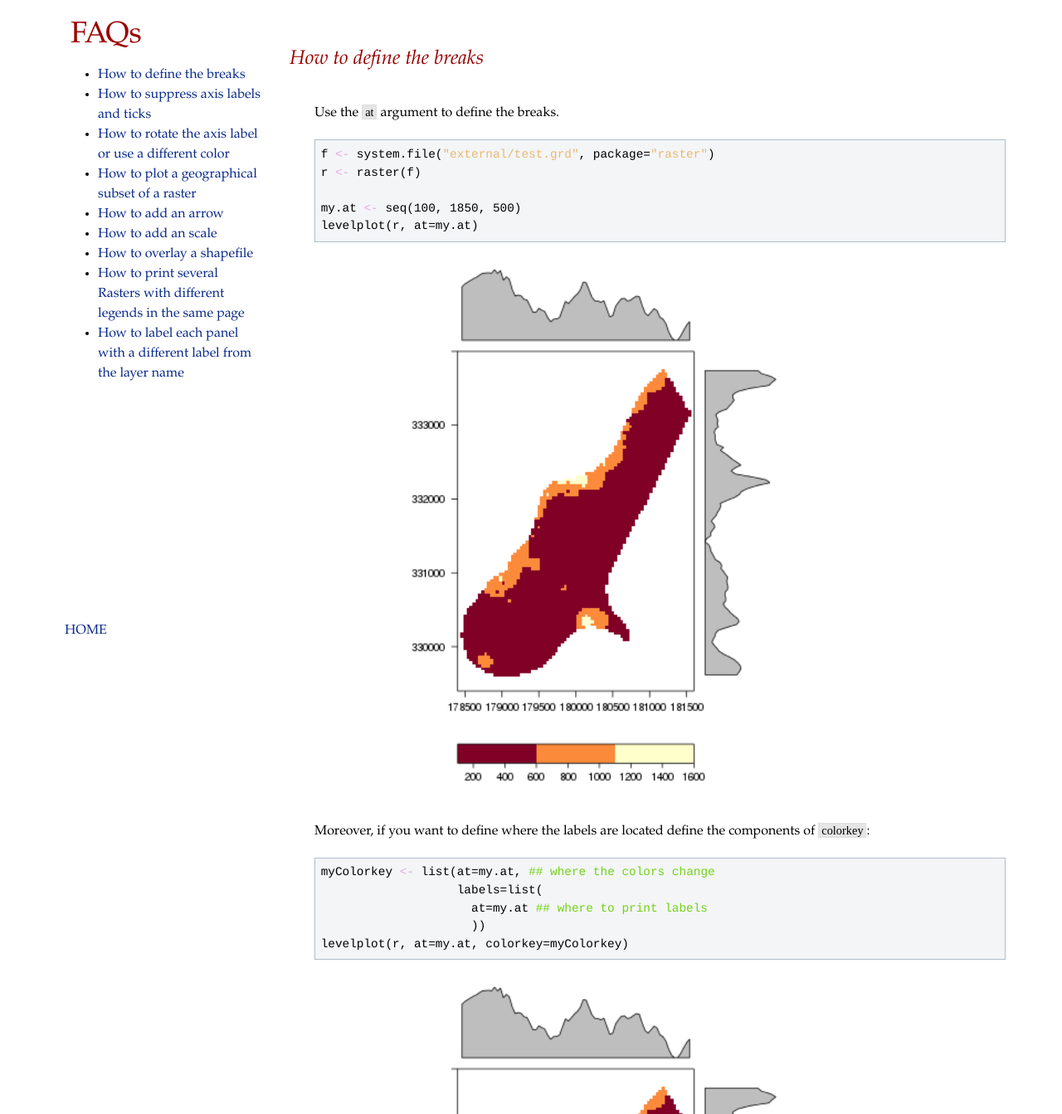
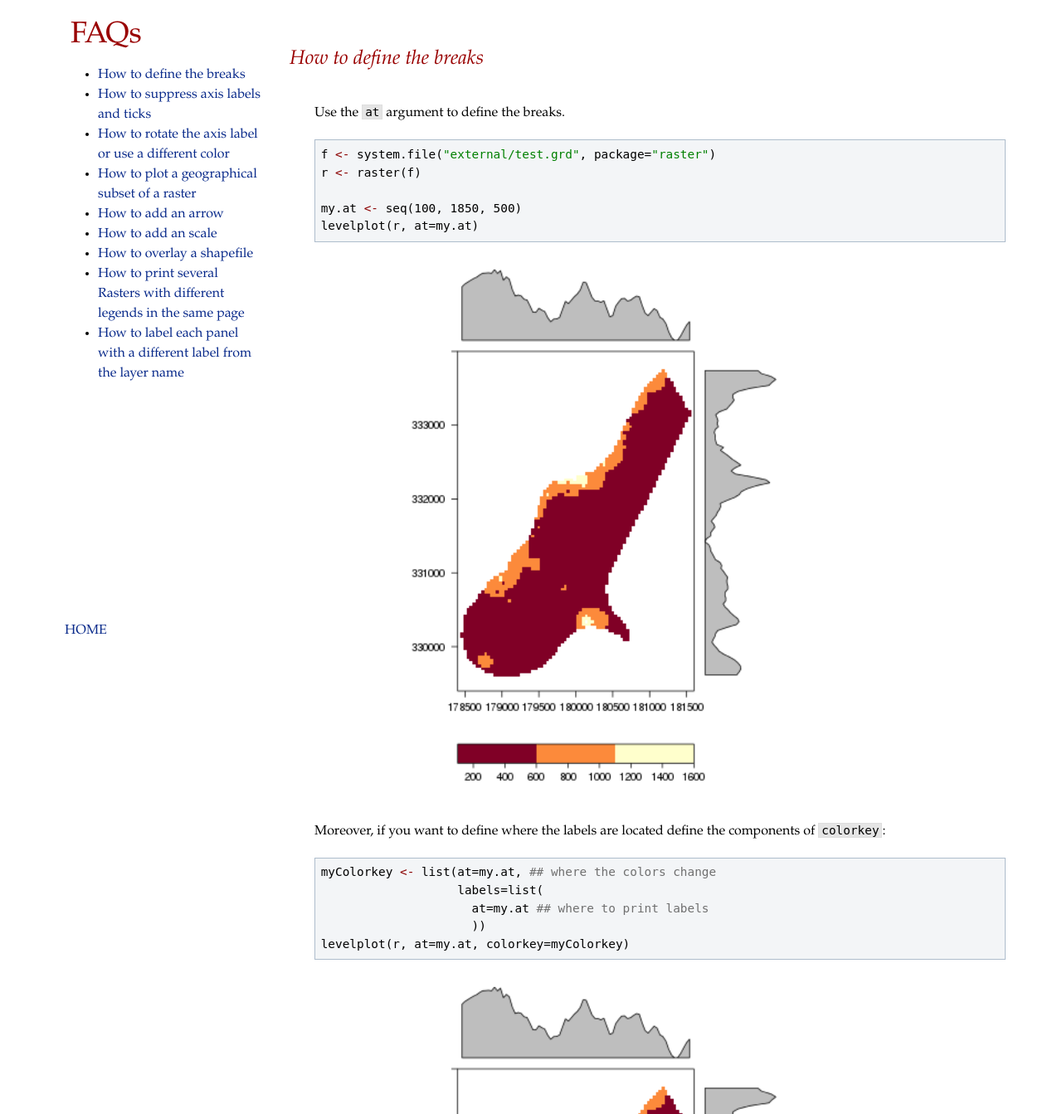
Before and after one commit to oscarperpinan/rastervis, a PHP site: page /FAQ.html in a window 1280 px wide. Shown: the top 1343 px of the page at 83% size. Run offline with PHP 8.4, Linux system fonts and the light colour scheme.

Commit message:
Improved code colors (needs (setq org-export-htmlize-output-type 'css))

```diff
--- a/FAQ.html
+++ b/FAQ.html
@@ -7,7 +7,7 @@
 <meta http-equiv="Content-Type" content="text/html;charset=utf-8"/>
 <meta name="title" content="FAQs"/>
 <meta name="generator" content="Org-mode"/>
-<meta name="generated" content="2013-08-21T17:10+0200"/>
+<meta name="generated" content="2013-09-02T16:18+0200"/>
 <meta name="author" content="Oscar Perpiñán Lamigueiro"/>
 <meta name="description" content="FAQ rasterVis"/>
 <meta name="keywords" content=""/>
@@ -151,10 +151,10 @@ Use the <code>at</code> argument to define the breaks.
 
 
 
-<pre class="src src-R">f <span style="color: #e6a8df;">&lt;-</span> system.file(<span style="color: #e9b96e;">"external/test.grd"</span>, package=<span style="color: #e9b96e;">"raster"</span>)
-r <span style="color: #e6a8df;">&lt;-</span> raster(f)
+<pre class="src src-R">f <span class="org-constant">&lt;-</span> system.file(<span class="org-string">"external/test.grd"</span>, package=<span class="org-string">"raster"</span>)
+r <span class="org-constant">&lt;-</span> raster(f)
 
-my.at <span style="color: #e6a8df;">&lt;-</span> seq(100, 1850, 500)
+my.at <span class="org-constant">&lt;-</span> seq(100, 1850, 500)
 levelplot(r, at=my.at)
 </pre>
 
@@ -169,9 +169,9 @@ define the components of <code>colorkey</code>:
 
 
 
-<pre class="src src-R">myColorkey <span style="color: #e6a8df;">&lt;-</span> list(at=my.at, <span style="color: #73d216;">## </span><span style="color: #73d216;">where the colors change</span>
+<pre class="src src-R">myColorkey <span class="org-constant">&lt;-</span> list(at=my.at, <span class="org-comment-delimiter">## </span><span class="org-comment">where the colors change</span>
                    labels=list(
-                     at=my.at <span style="color: #73d216;">## </span><span style="color: #73d216;">where to print labels</span>
+                     at=my.at <span class="org-comment-delimiter">## </span><span class="org-comment">where to print labels</span>
                      ))
 levelplot(r, at=my.at, colorkey=myColorkey)
 </pre>
@@ -186,10 +186,10 @@ Last, you can even define the contents of the labels:
 
 
 
-<pre class="src src-R">myColorkey <span style="color: #e6a8df;">&lt;-</span> list(at=my.at, <span style="color: #73d216;">## </span><span style="color: #73d216;">where the colors change</span>
+<pre class="src src-R">myColorkey <span class="org-constant">&lt;-</span> list(at=my.at, <span class="org-comment-delimiter">## </span><span class="org-comment">where the colors change</span>
                    labels=list(
-                     labels=letters[seq_along(my.at)], <span style="color: #73d216;">## </span><span style="color: #73d216;">labels</span>
-                     at=my.at <span style="color: #73d216;">## </span><span style="color: #73d216;">where to print labels</span>
+                     labels=letters[seq_along(my.at)], <span class="org-comment-delimiter">## </span><span class="org-comment">labels</span>
+                     at=my.at <span class="org-comment-delimiter">## </span><span class="org-comment">where to print labels</span>
                      ))
 levelplot(r, at=my.at, colorkey=myColorkey)
 </pre>
@@ -214,10 +214,10 @@ Use <code>xlab=NULL</code>, <code>ylab=NULL</code> and <code>draw=FALSE</code> i
 
 
 
-<pre class="src src-R">r <span style="color: #e6a8df;">&lt;-</span> raster()
-r <span style="color: #e6a8df;">&lt;-</span> init(r, runif)
+<pre class="src src-R">r <span class="org-constant">&lt;-</span> raster()
+r <span class="org-constant">&lt;-</span> init(r, runif)
 
-levelplot(r, xlab=<span style="color: #8cc4ff;">NULL</span>, ylab=<span style="color: #8cc4ff;">NULL</span>, scales=list(draw=<span style="color: #8cc4ff;">FALSE</span>))
+levelplot(r, xlab=<span class="org-type">NULL</span>, ylab=<span class="org-type">NULL</span>, scales=list(draw=<span class="org-type">FALSE</span>))
 </pre>
 
 
@@ -227,7 +227,7 @@ levelplot(r, xlab=<span style="color: #8cc4ff;">NULL</span>, ylab=<span style="c
 
 
 
-<pre class="src src-R">levelplot(r, xlab=<span style="color: #8cc4ff;">NULL</span>, scales=list(x=list(draw=<span style="color: #8cc4ff;">FALSE</span>)))
+<pre class="src src-R">levelplot(r, xlab=<span class="org-type">NULL</span>, scales=list(x=list(draw=<span class="org-type">FALSE</span>)))
 </pre>
 
 
@@ -237,7 +237,7 @@ levelplot(r, xlab=<span style="color: #8cc4ff;">NULL</span>, ylab=<span style="c
 
 
 
-<pre class="src src-R">levelplot(r, ylab=<span style="color: #8cc4ff;">NULL</span>, scales=list(y=list(draw=<span style="color: #8cc4ff;">FALSE</span>)))
+<pre class="src src-R">levelplot(r, ylab=<span class="org-type">NULL</span>, scales=list(y=list(draw=<span class="org-type">FALSE</span>)))
 </pre>
 
 
@@ -261,13 +261,13 @@ arguments to be passed to <code>grid::gpar</code>.
 
 
 
-<pre class="src src-R">r <span style="color: #e6a8df;">&lt;-</span> raster(nrow=10, ncol=10)
-r[] <span style="color: #e6a8df;">&lt;-</span> runif(100)
+<pre class="src src-R">r <span class="org-constant">&lt;-</span> raster(nrow=10, ncol=10)
+r[] <span class="org-constant">&lt;-</span> runif(100)
 
-levelplot(r, margin=<span style="color: #8cc4ff;">FALSE</span>,
-          main=list(<span style="color: #e9b96e;">'My plot'</span>, col=<span style="color: #e9b96e;">'red'</span>),
-          xlab=c(<span style="color: #e9b96e;">'Longitude'</span>, <span style="color: #e9b96e;">'X-Axis'</span>),
-          ylab=list(<span style="color: #e9b96e;">'Latitude'</span>, rot=30, fontface=<span style="color: #e9b96e;">'bold'</span>)
+levelplot(r, margin=<span class="org-type">FALSE</span>,
+          main=list(<span class="org-string">'My plot'</span>, col=<span class="org-string">'red'</span>),
+          xlab=c(<span class="org-string">'Longitude'</span>, <span class="org-string">'X-Axis'</span>),
+          ylab=list(<span class="org-string">'Latitude'</span>, rot=30, fontface=<span class="org-string">'bold'</span>)
           )
 </pre>
 
@@ -290,7 +290,7 @@ Use <code>xlim</code> and <code>ylim</code>
 </p>
 
 
-<pre class="src src-R">r <span style="color: #e6a8df;">&lt;-</span> raster(nrow=10, ncol=10)
+<pre class="src src-R">r <span class="org-constant">&lt;-</span> raster(nrow=10, ncol=10)
 r[] = 1:10
 levelplot(r, xlim=c(-100, 100), ylim=c(-50, 50))
 </pre>
@@ -312,10 +312,10 @@ levelplot(r, xlim=c(-100, 100), ylim=c(-50, 50))
 </p>
 
 
-<pre class="src src-R">f <span style="color: #e6a8df;">&lt;-</span> system.file(<span style="color: #e9b96e;">"external/test.grd"</span>, package=<span style="color: #e9b96e;">"raster"</span>)
-r <span style="color: #e6a8df;">&lt;-</span> raster(f)
+<pre class="src src-R">f <span class="org-constant">&lt;-</span> system.file(<span class="org-string">"external/test.grd"</span>, package=<span class="org-string">"raster"</span>)
+r <span class="org-constant">&lt;-</span> raster(f)
 
-levelplot(r, margin=<span style="color: #8cc4ff;">FALSE</span>, auto.key=<span style="color: #8cc4ff;">FALSE</span>, scales=list(draw=<span style="color: #8cc4ff;">FALSE</span>)) +
+levelplot(r, margin=<span class="org-type">FALSE</span>, auto.key=<span class="org-type">FALSE</span>, scales=list(draw=<span class="org-type">FALSE</span>)) +
     layer({
         SpatialPolygonsRescale(layout.north.arrow(),
                                offset = c(179000,332500),
@@ -342,19 +342,19 @@ levelplot(r, margin=<span style="color: #8cc4ff;">FALSE</span>, auto.key=<span s
 
 
 
-<pre class="src src-R">f <span style="color: #e6a8df;">&lt;-</span> system.file(<span style="color: #e9b96e;">"external/test.grd"</span>, package=<span style="color: #e9b96e;">"raster"</span>)
-r <span style="color: #e6a8df;">&lt;-</span> raster(f)
+<pre class="src src-R">f <span class="org-constant">&lt;-</span> system.file(<span class="org-string">"external/test.grd"</span>, package=<span class="org-string">"raster"</span>)
+r <span class="org-constant">&lt;-</span> raster(f)
 
 levelplot(r) +
   layer({
-    xs <span style="color: #e6a8df;">&lt;-</span> seq(181000, 181400, by=100)
+    xs <span class="org-constant">&lt;-</span> seq(181000, 181400, by=100)
     grid.rect(x=xs, y=330500,
                   width=100, height=30,
-                  gp=gpar(fill=rep(c(<span style="color: #e9b96e;">'transparent'</span>, <span style="color: #e9b96e;">'black'</span>), 2)),
-                  default.units=<span style="color: #e9b96e;">'native'</span>)
+                  gp=gpar(fill=rep(c(<span class="org-string">'transparent'</span>, <span class="org-string">'black'</span>), 2)),
+                  default.units=<span class="org-string">'native'</span>)
     grid.text(x= xs - 50, y=330560, seq(0, 400, by=100),
               gp=gpar(cex=0.5), rot=30,
-              default.units=<span style="color: #e9b96e;">'native'</span>)
+              default.units=<span class="org-string">'native'</span>)
     })
 
 </pre>
@@ -381,8 +381,8 @@ loaded with <code>rasterVis</code>).
 
 
 
-<pre class="src src-R"><span style="color: #e6a8df;">library</span>(raster)
-<span style="color: #e6a8df;">library</span>(rasterVis)
+<pre class="src src-R"><span class="org-constant">library</span>(raster)
+<span class="org-constant">library</span>(rasterVis)
 </pre>
 
 
@@ -392,24 +392,24 @@ Let's build some data to play. You can skip this part if you already have a rast
 
 
 
-<pre class="src src-R"><span style="color: #e6a8df;">library</span>(maps)
-<span style="color: #e6a8df;">library</span>(mapdata)
-<span style="color: #e6a8df;">library</span>(maptools)
+<pre class="src src-R"><span class="org-constant">library</span>(maps)
+<span class="org-constant">library</span>(mapdata)
+<span class="org-constant">library</span>(maptools)
 
-<span style="color: #73d216;">## </span><span style="color: #73d216;">raster</span>
-myRaster <span style="color: #e6a8df;">&lt;-</span> raster(xmn=-100, xmx=100, ymn=-60, ymx=60)
-myRaster <span style="color: #e6a8df;">&lt;-</span> init(myRaster, runif)
+<span class="org-comment-delimiter">## </span><span class="org-comment">raster</span>
+myRaster <span class="org-constant">&lt;-</span> raster(xmn=-100, xmx=100, ymn=-60, ymx=60)
+myRaster <span class="org-constant">&lt;-</span> init(myRaster, runif)
 
-<span style="color: #73d216;">## </span><span style="color: #73d216;">polygon shapefile</span>
-ext <span style="color: #e6a8df;">&lt;-</span> as.vector(extent(myRaster))
+<span class="org-comment-delimiter">## </span><span class="org-comment">polygon shapefile</span>
+ext <span class="org-constant">&lt;-</span> as.vector(extent(myRaster))
 
-boundaries <span style="color: #e6a8df;">&lt;-</span> map(<span style="color: #e9b96e;">'worldHires'</span>, fill=<span style="color: #8cc4ff;">TRUE</span>,
+boundaries <span class="org-constant">&lt;-</span> map(<span class="org-string">'worldHires'</span>, fill=<span class="org-type">TRUE</span>,
     xlim=ext[1:2], ylim=ext[3:4],
-    plot=<span style="color: #8cc4ff;">FALSE</span>)
+    plot=<span class="org-type">FALSE</span>)
 
-<span style="color: #73d216;">## </span><span style="color: #73d216;">read the map2SpatialPolygons help page for details</span>
-IDs <span style="color: #e6a8df;">&lt;-</span> sapply(strsplit(boundaries$names, <span style="color: #e9b96e;">":"</span>), <span style="color: #b4fa70;">function</span>(x) x[1])
-bPols <span style="color: #e6a8df;">&lt;-</span> map2SpatialPolygons(boundaries, IDs=IDs,
+<span class="org-comment-delimiter">## </span><span class="org-comment">read the map2SpatialPolygons help page for details</span>
+IDs <span class="org-constant">&lt;-</span> sapply(strsplit(boundaries$names, <span class="org-string">":"</span>), <span class="org-keyword">function</span>(x) x[1])
+bPols <span class="org-constant">&lt;-</span> map2SpatialPolygons(boundaries, IDs=IDs,
                               proj4string=CRS(projection(myRaster)))
 </pre>
 
@@ -450,15 +450,15 @@ For two different <code>RasterLayer</code>.
 </p>
 
 
-<pre class="src src-R">r <span style="color: #e6a8df;">&lt;-</span> r2 <span style="color: #e6a8df;">&lt;-</span> raster()
-r[] <span style="color: #e6a8df;">&lt;-</span> runif(ncell(r))
-r2[] <span style="color: #e6a8df;">&lt;-</span> 1:10
+<pre class="src src-R">r <span class="org-constant">&lt;-</span> r2 <span class="org-constant">&lt;-</span> raster()
+r[] <span class="org-constant">&lt;-</span> runif(ncell(r))
+r2[] <span class="org-constant">&lt;-</span> 1:10
 
-p <span style="color: #e6a8df;">&lt;-</span> levelplot(r, par.settings=RdBuTheme(), margin=<span style="color: #8cc4ff;">FALSE</span>)
-p2 <span style="color: #e6a8df;">&lt;-</span> levelplot(r2, par.settings=BTCTheme(), margin=<span style="color: #8cc4ff;">FALSE</span>)
+p <span class="org-constant">&lt;-</span> levelplot(r, par.settings=RdBuTheme(), margin=<span class="org-type">FALSE</span>)
+p2 <span class="org-constant">&lt;-</span> levelplot(r2, par.settings=BTCTheme(), margin=<span class="org-type">FALSE</span>)
 
 
-print(p, split=c(1, 1, 1, 2), more=<span style="color: #8cc4ff;">TRUE</span>)
+print(p, split=c(1, 1, 1, 2), more=<span class="org-type">TRUE</span>)
 print(p2, split=c(1, 2, 1, 2))
 
 </pre>
@@ -472,14 +472,14 @@ A more sophisticated solution to print more than two layers.
 </p>
 
 
-<pre class="src src-R">s <span style="color: #e6a8df;">&lt;-</span> stack(r, r2, 10*r+r2, 10*r-r2)
-nl <span style="color: #e6a8df;">&lt;-</span> nlayers(s)
-m <span style="color: #e6a8df;">&lt;-</span> matrix(1:nl, nrow=2)
-themes <span style="color: #e6a8df;">&lt;-</span> list(RdBuTheme(), BTCTheme(), GrTheme(), PuOrTheme())
-<span style="color: #b4fa70;">for</span> (i <span style="color: #b4fa70;">in</span> 1:nl){
-    p <span style="color: #e6a8df;">&lt;-</span> levelplot(s, layers=i,
+<pre class="src src-R">s <span class="org-constant">&lt;-</span> stack(r, r2, 10*r+r2, 10*r-r2)
+nl <span class="org-constant">&lt;-</span> nlayers(s)
+m <span class="org-constant">&lt;-</span> matrix(1:nl, nrow=2)
+themes <span class="org-constant">&lt;-</span> list(RdBuTheme(), BTCTheme(), GrTheme(), PuOrTheme())
+<span class="org-keyword">for</span> (i <span class="org-keyword">in</span> 1:nl){
+    p <span class="org-constant">&lt;-</span> levelplot(s, layers=i,
                    par.settings=themes[[i]],
-                   margin=<span style="color: #8cc4ff;">FALSE</span>)
+                   margin=<span class="org-type">FALSE</span>)
     print(p, split=c(col(m)[i], row(m)[i], 2, 2), more=(i&lt;nl))
 }
 </pre>
@@ -503,13 +503,13 @@ themes <span style="color: #e6a8df;">&lt;-</span> list(RdBuTheme(), BTCTheme(),
 
 
 
-<pre class="src src-R">r <span style="color: #e6a8df;">&lt;-</span> raster(nrow=10, ncol=10)
-r[] <span style="color: #e6a8df;">&lt;-</span> runif(100)
-s <span style="color: #e6a8df;">&lt;-</span> stack(lapply(1:8, <span style="color: #b4fa70;">function</span>(i)r))
+<pre class="src src-R">r <span class="org-constant">&lt;-</span> raster(nrow=10, ncol=10)
+r[] <span class="org-constant">&lt;-</span> runif(100)
+s <span class="org-constant">&lt;-</span> stack(lapply(1:8, <span class="org-keyword">function</span>(i)r))
 
-levelplot(s, scales=list(draw=<span style="color: #8cc4ff;">FALSE</span>), colorkey=<span style="color: #8cc4ff;">FALSE</span>,
+levelplot(s, scales=list(draw=<span class="org-type">FALSE</span>), colorkey=<span class="org-type">FALSE</span>,
           par.settings=GrTheme(),
-          names.attr=paste0(<span style="color: #e9b96e;">'MNF-'</span>, 1:8))
+          names.attr=paste0(<span class="org-string">'MNF-'</span>, 1:8))
 
 </pre>
 
--- a/styles.css
+++ b/styles.css
@@ -110,31 +110,40 @@ hr {
   margin:0 0 20px;
 }
 
-/* Copied from worg.css*/
-
+/* CODE BLOCKS*/
+pre {
+	border: 1pt solid #AEBDCC;
+	background-color: #F3F5F7;
+	padding: 5pt;
+	font-family: 'DejaVu Sans Mono', 'Droid Sans Mono', 'Lucida Console', Consolas, Monaco, monospace;
+        font-size: 90%;
+        overflow:auto;
+}
+/* Adapted from worg.css*/
   .org-comment {
     /* font-lock-comment-face */
-    color: #b22222;
+    color: #707070;
   }
   .org-comment-delimiter {
     /* font-lock-comment-delimiter-face */
-    color: #b22222;
+    color: #707070;
   }
   .org-constant {
     /* font-lock-constant-face */
-    color: #5f9ea0;
+    color: #8B0000;
   }
   .org-string {
     /* font-lock-string-face */
-    color: #bc8f8f;
+    color: #008000;
   }
   .org-type {
     /* font-lock-type-face */
-    color: #228b22;
+    color: #483D8B;
+    font-style:bold;
   }
 
   code {
-    font-family: "Courier New Mono";
+    font-family: 'DejaVu Sans Mono', 'Droid Sans Mono', 'Lucida Console', Consolas, Monaco, monospace;
     background:#e5e5e5;
     font-size: 90%;
     color: black;
```
Also changed, not shown: index.html (+61 -61 lines).
